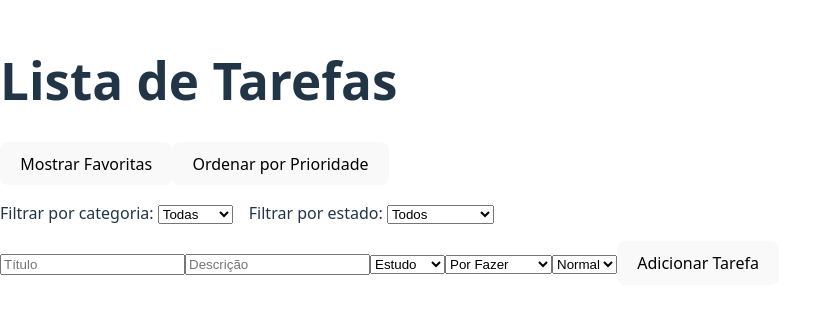
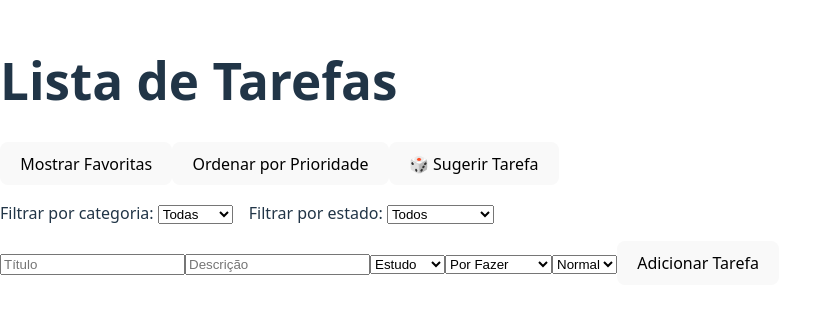
Before and after one commit to joaoGIT1-pixell/tarefa-react, a React (Vite) app: page / in a window 1280 px wide. Shown: the part 249-562 px from the top of the page, without its empty margins (0-821 px from the left). Built offline with nearby package versions, Linux system fonts and the light colour scheme.

Commit message:
🎲 Parte 9: Implementado botão de sugestão aleatória de tarefa

```diff
--- a/src/App.jsx
+++ b/src/App.jsx
@@ -8,6 +8,7 @@ function App() {
   const [filtroCategoria, setFiltroCategoria] = useState("Todas");
   const [filtroEstado, setFiltroEstado] = useState("Todos");
   const [ordenarPorPrioridade, setOrdenarPorPrioridade] = useState(false);
+  const [sugestao, setSugestao] = useState(null); // NOVO
 
   function adicionarTarefa(tarefa) {
     setTarefas([...tarefas, tarefa]);
@@ -32,13 +33,22 @@ function App() {
     setTarefas(tarefasAtualizadas);
   }
 
+  function sugerirTarefa() {
+    if (tarefas.length === 0) {
+      setSugestao("Nenhuma tarefa disponível.");
+      return;
+    }
+
+    const aleatoria = tarefas[Math.floor(Math.random() * tarefas.length)];
+    setSugestao(`Sugerido: ${aleatoria.titulo} (${aleatoria.categoria})`);
+  }
+
   let tarefasFiltradas = tarefas.filter((t) => {
     const passaFavorita = mostrarFavoritas ? t.favorita : true;
     const passaCategoria = filtroCategoria === "Todas" || t.categoria === filtroCategoria;
     const passaEstado = filtroEstado === "Todos" || t.estado === filtroEstado;
     return passaFavorita && passaCategoria && passaEstado;
   });
-
 
   if (ordenarPorPrioridade) {
     const peso = { Alta: 3, Normal: 2, Baixa: 1 };
@@ -58,6 +68,10 @@ function App() {
       <button onClick={() => setOrdenarPorPrioridade(!ordenarPorPrioridade)}>
         {ordenarPorPrioridade ? "Cancelar Ordenação" : "Ordenar por Prioridade"}
       </button>
+
+      <button onClick={sugerirTarefa}>🎲 Sugerir Tarefa</button>
+
+      {sugestao && <p><strong>{sugestao}</strong></p>}
 
       <div style={{ margin: '1rem 0' }}>
         <label>Filtrar por categoria: </label>
```
